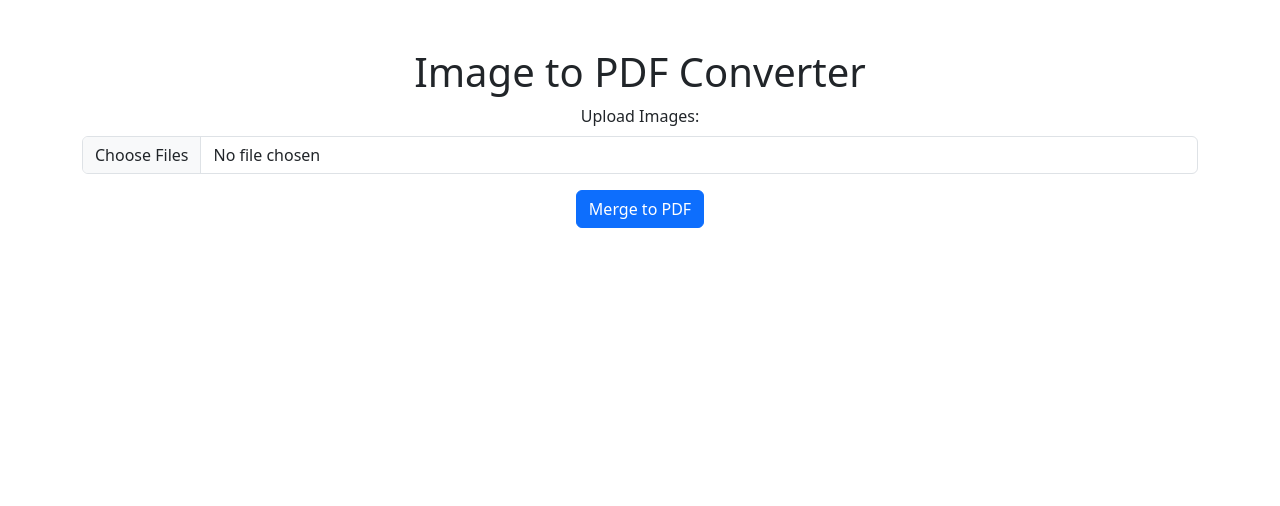
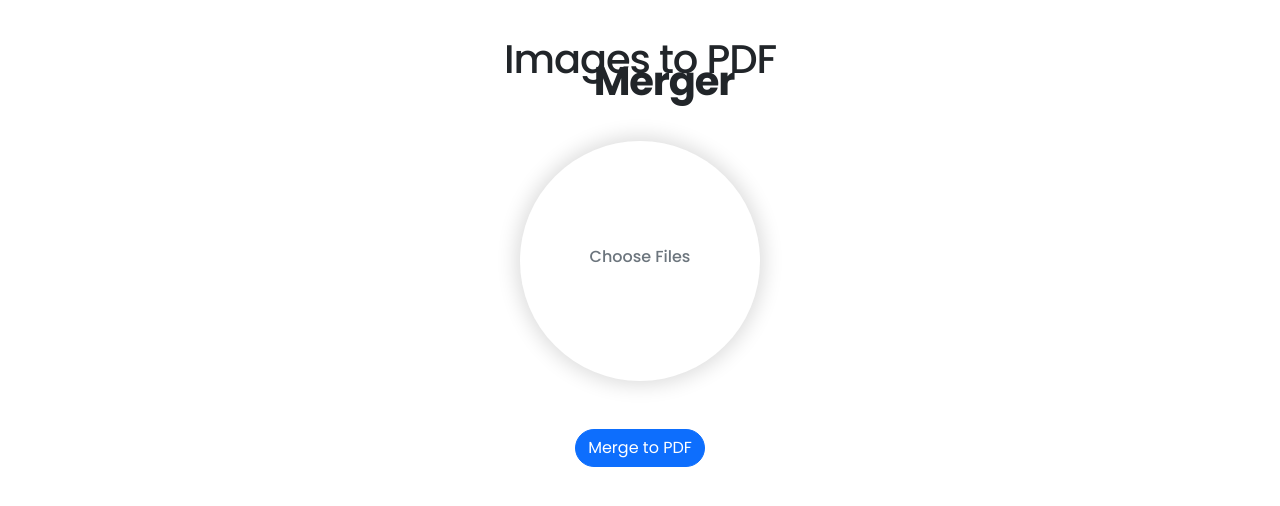
Before and after one commit to kiwizu3/img-pdf-merger, a plain HTML site: page index.html in a window 1280 px wide. Drawn offline with nearby package versions, Linux system fonts and the light colour scheme.

Commit message:
Frontend updates 3

```diff
--- a/index.html
+++ b/index.html
@@ -3,18 +3,25 @@
 <head>
     <meta charset="UTF-8">
     <meta name="viewport" content="width=device-width, initial-scale=1.0">
-    <title>Image to PDF Converter</title>
+    <title>Images to PDF Merger</title>
     <link href="https://cdn.jsdelivr.net/npm/bootstrap@5.3.3/dist/css/bootstrap.min.css" rel="stylesheet" crossorigin="anonymous">
+    <link rel="stylesheet" href="style.css">
 </head>
 <body>
     <div class="container my-5">
-        <h1 class="text-center">Image to PDF Converter</h1>
+        <div class="row justify-content-center">
+            <div class="col-sm-12 col-md-8 col-lg-6">
+                <h1 class="text-center title-merger">Images to PDF</br> <b><span class="ms-5">Merger</span></b></h1>
                 <form id="upload-form" action="#" method="post" enctype="multipart/form-data" class="text-center">
-            <div class="mb-3">
-                <label for="images" class="form-label">Upload Images:</label>
-                <input type="file" id="images" name="images" accept=".jpg" multiple required class="form-control">
+                    <div class="my-5">
+                        <!-- <label for="images" class="form-label">Upload Images:</label> -->
+                        <div class="custom-file-input">
+                            <input type="file" id="images" name="images" accept=".jpg" multiple required>
+                            <i class="bi bi-upload"></i>
+                            <span>Choose Files</span>
                         </div>
-            <button type="submit" id="merge-button" class="btn btn-primary">
+                    </div>
+                    <button type="submit" id="merge-button" class="btn btn-primary rounded-pill">
                         <span id="spinner" class="spinner-border spinner-border-sm d-none" role="status" aria-hidden="true"></span>
                         Merge to PDF
                     </button>
@@ -23,6 +30,8 @@
                 <div id="result" class="mt-4 d-none text-center">
                     <h3 class="text-success">PDF Created Successfully!</h3>
                     <a id="download-link" href="#" class="btn btn-success">Download PDF</a>
+                </div>
+            </div>
         </div>
     </div>
     <script>
--- /dev/null
+++ b/style.css
@@ -0,0 +1,60 @@
+@import url('https://fonts.googleapis.com/css2?family=Poppins:ital,wght@0,100;0,200;0,300;0,400;0,500;0,600;0,700;0,800;0,900;1,100;1,200;1,300;1,400;1,500;1,600;1,700;1,800;1,900&display=swap');
+
+
+body {
+    font-family: "Poppins", serif !important;
+  }
+
+.custom-file-input {
+    position: relative;
+    display: inline-block;
+    width: 15rem;
+    height: 15rem;
+    padding: 6.5rem 1rem;
+    border-radius: 8rem;
+    text-align: center;
+    cursor: pointer;
+    transition: all 0.3s ease-in-out;
+    background-color: #ffffff;
+    box-shadow: 0px 0px 20px 4px #00000024;
+}
+
+.custom-file-input:hover {
+    border-color: #007bff;
+    background-color: #e9ecef;
+}
+
+.custom-file-input input[type="file"] {
+    position: absolute;
+    top: 0;
+    left: 0;
+    width: 100%;
+    height: 100%;
+    opacity: 0;
+    cursor: pointer;
+}
+
+.custom-file-input i {
+    font-size: 2rem;
+    color: #6c757d;
+    margin-bottom: 5px;
+}
+
+.custom-file-input:hover i {
+    color: #007bff;
+}
+
+.custom-file-input span {
+    display: block;
+    color: #6c757d;
+    font-weight: 500;
+}
+
+.custom-file-input:hover span {
+    color: #007bff;
+}
+
+.title-merger{
+    letter-spacing: -0.07rem;
+    line-height: 1.4rem;
+}
```
Lines whose indentation alone changed are shown as unchanged.
